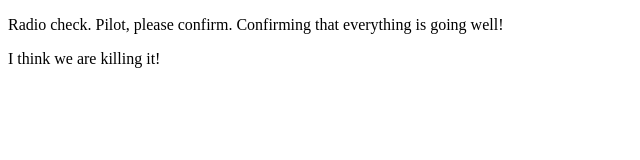
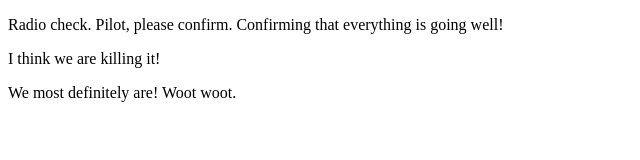
Before and after one commit to erinmuzughi/communication-log, a plain HTML site: page index.html in a window 1280 px wide. Shown: the whole page, without its empty margins (0-640 px from the left). Drawn offline with Linux system fonts and the light colour scheme.

Commit message:
Esc Esc:WQ Esc:wq Please enter the commit message for your changes. Lines starting message

```diff
--- a/index.html
+++ b/index.html
@@ -13,3 +13,9 @@
       </p>
    </body>
 </html>
+<html>
+   <body>
+      <p>We most definitely are! Woot woot.
+      </p>
+   </body>
+</html>
```
